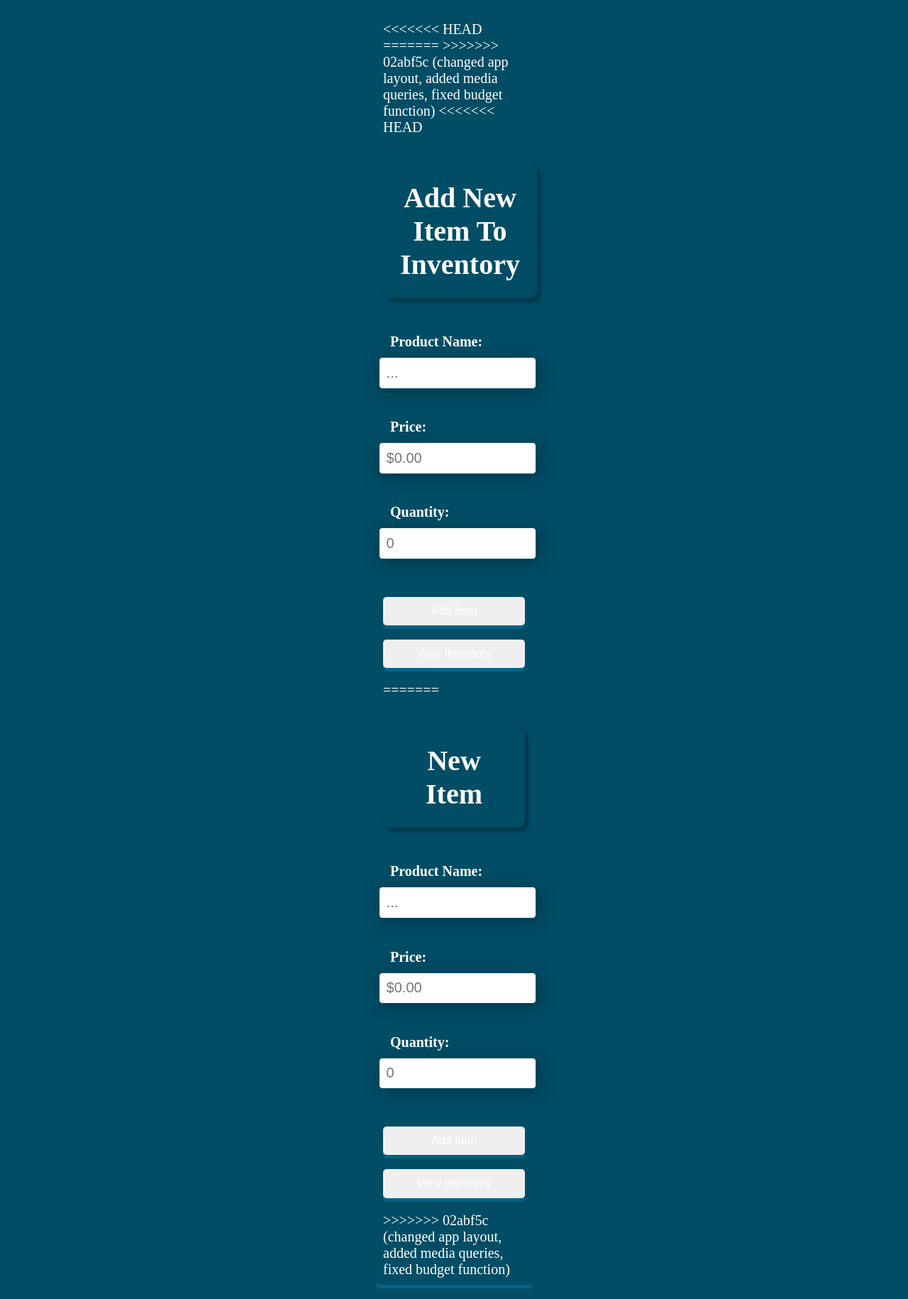
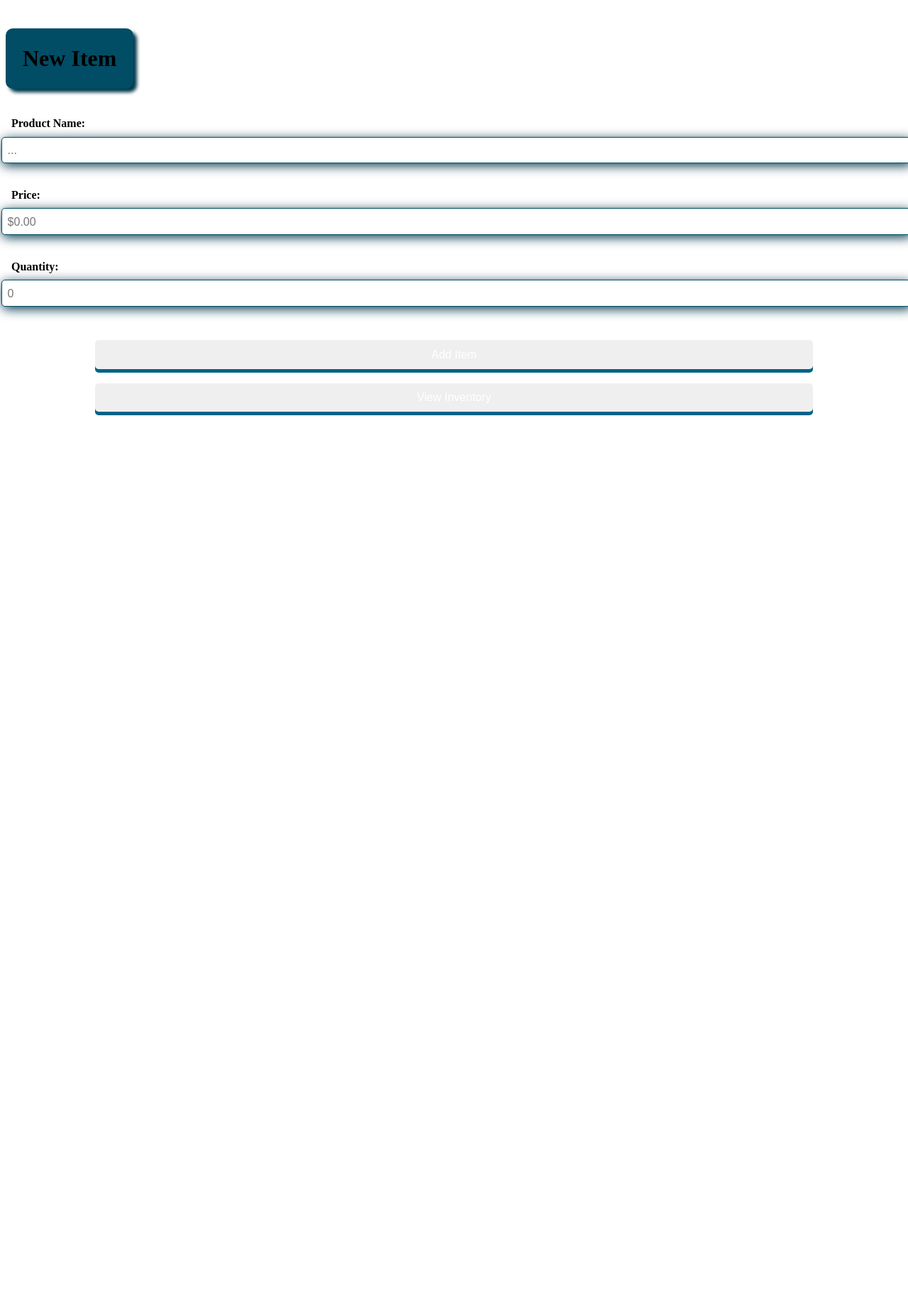
Before and after one commit to god-code-enabled/Inventory-Management-WebApp, a Flask app: template templates/add.html in a window 1280 px wide. Shown: the whole page at 71% size. After the commit the page ends 585 px from the top, so only its background shows below. Run offline with Flask 3, Linux system fonts and the light colour scheme; the template is opened without the code that fills it, so the values that code supplies are empty; parts of the project's set-up code (start-up, migrations or seed data) failed here and were passed over.

Commit message:
Update add.html

```diff
--- a/templates/add.html
+++ b/templates/add.html
@@ -1,46 +1,11 @@
 <!DOCTYPE html>
 <html>
 <head>
-
     <meta charset="UTF-8">
     <meta http-equiv="X-UA-Compatible" content="IE=edge">
-<<<<<<< HEAD
-    <meta name="viewport"
-    content="width=device-width, initial-       scale=1.0, user-scalable=no">
-=======
     <meta name="viewport" content="width=device-width, initial-scale=1.0, user-scalable=no">
->>>>>>> 02abf5c (changed app layout, added media queries, fixed budget function)
-
-    <title>Add Product</title>
-
-    <title>Add New Item </title>
+    <title>Add New Item</title>
     <link rel="stylesheet" type="text/css" href="{{ url_for('static', filename='style.css') }}">
-
-<<<<<<< HEAD
-
-</head>
-
-<body class="webpage">
-    <h1>Add New Item To Inventory</h1>
-    <form method="POST" action="{{ url_for('add') }}">
-        <label for="name">Product Name:</label>
-        <input type="text" name="name" id="name" placeholder = "..." required><br>
-
-        <label for="price">Price:</label>
-        <input type="number" name="price" id="price" step="0.01" placeholder = $0.00 required><br>
-
-        <label for="quantity">Quantity:</label>
-        <input type="number" name="quantity" id="quantity" placeholder = 0 required><br>
-        <div></p></p> </div>
-        <div><p></p></div>
-        <input type="submit" value="Add Item">
-    </form>
-    <div></p></p> </div>
-    <div><p></p></div>
-    <form method="get" action="{{ url_for('view') }}">
-        <button type="submit">View Inventory</button>
-    </form>
-=======
 </head>
 
 <body class="add-body">
@@ -57,13 +22,13 @@
     <h1>New Item</h1>
       <form method="POST" action="{{ url_for('add') }}">
         <label for="name">Product Name:</label>
-        <input type="text" name="name" id="name" placeholder = "..." required><br>
+        <input type="text" name="name" id="name" placeholder="..." required><br>
 
         <label for="price">Price:</label>
-        <input type="number" name="price" id="price" step="0.01" placeholder = $0.00 required><br>
+        <input type="number" name="price" id="price" step="0.01" placeholder="$0.00" required><br>
 
         <label for="quantity">Quantity:</label>
-        <input type="number" name="quantity" id="quantity" placeholder = 0 required><br>
+        <input type="number" name="quantity" id="quantity" placeholder="0" required><br>
 
         <input type="submit" value="Add Item" class="add-item-button">
       </form>
@@ -71,8 +36,6 @@
       <form method="get" action="{{ url_for('view') }}">
         <button type="submit">View Inventory</button>
       </form>
-
->>>>>>> 02abf5c (changed app layout, added media queries, fixed budget function)
 
     <script>
         function viewInventory() {
```
